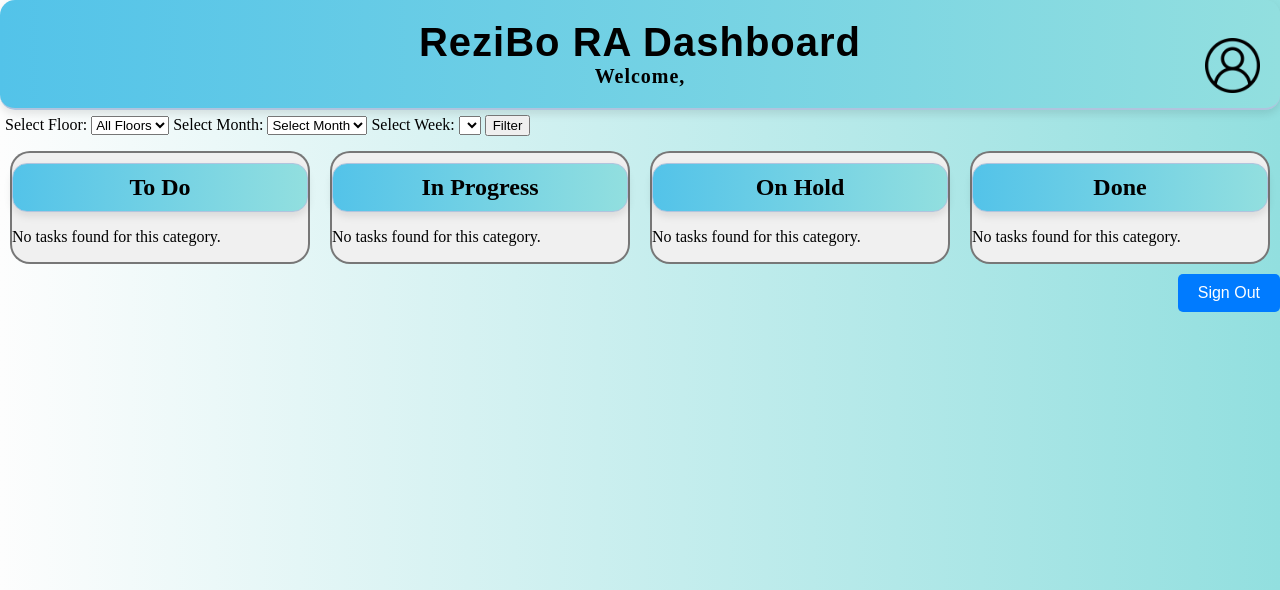
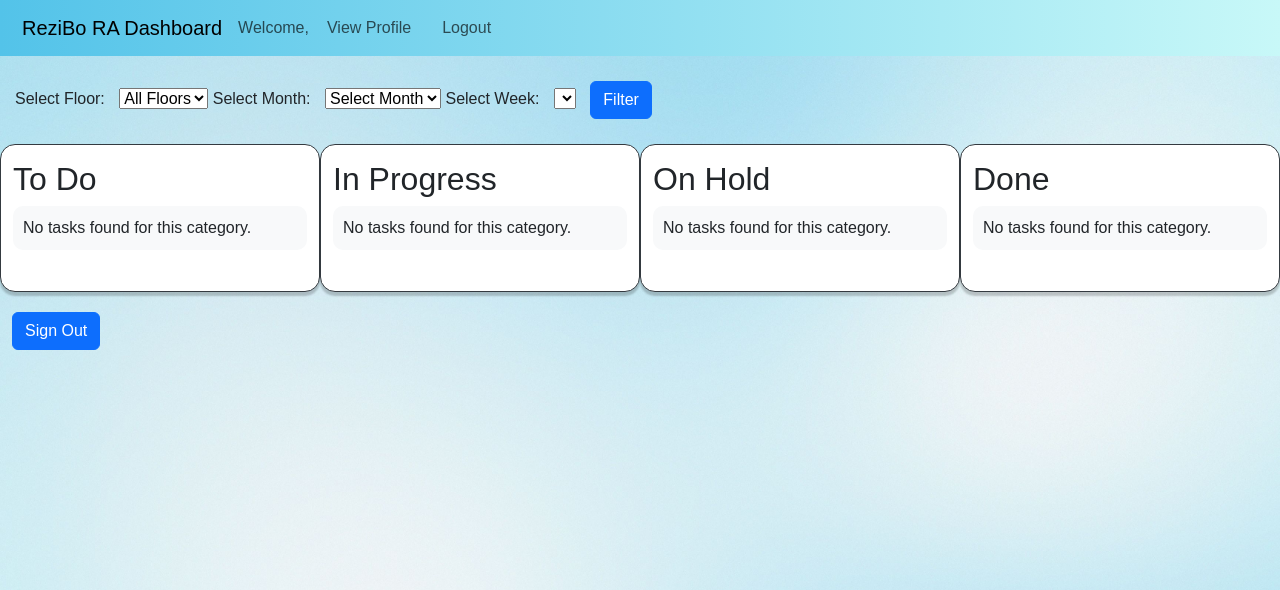
Before and after one commit to david7franco/ReziBo, a Django app: page /trello/ in a window 1280 px wide. Shown: the top 590 px of the page. Run offline with Django 4.2, Linux system fonts and the light colour scheme; the visitor is signed in with stand-in values (Sample User, id 1); lists and menus that the app fills with data are empty; some libraries are stand-ins or nearby versions.

Commit message:
worked on fixing bootstrap for trello.html/css, fixed func change to show deadline in forms

```diff
--- a/accounts/models.py
+++ b/accounts/models.py
@@ -74,6 +74,7 @@ class Task(models.Model):
     date_posted = models.DateTimeField(default=timezone.now)
     image = models.ImageField(null=True, blank=True)
     file = models.FileField(null=True, blank=True)
+    task_deadline = models.DateField(default=timezone.now)
 
     def __str__(self):
         return self.title
--- a/accounts/static/accounts/trello.css
+++ b/accounts/static/accounts/trello.css
@@ -1,154 +1,122 @@
- .container {
-    display: flex;
+body {
+    font-family: Arial, sans-serif;
+    background-image: url('/accounts/static/proj_pic.jpg');
+    background-size: cover;
+    background-repeat: no-repeat;
+    background-attachment: fixed;
 }
- .task-list {
-    display: block;
+.navbar {
+    background: linear-gradient(to right, #53c3e9, #c8f8f8);
+    color: white;
 }
 
- .column {
-    flex: 1;
-    margin: 10px;
+.navbar-brand, .navbar-nav .nav-link {
+    color: white;
+    margin-right: 5px;
+    margin-left: 10px;
 }
 
- ul {
-    list-style-type: none;
-    padding: 0;
+.navbar-brand:hover, .navbar-nav .nav-link:hover {
+    color: #ccc;
 }
 
- li {
+/* Form Styling */
+.form-inline {
+    justify-content: center;
+    padding: 15px;
+}
+
+.form-inline label {
+    margin-right: 10px;
+}
+
+.form-inline .btn {
+    margin-top: 10px;
+    margin-left: 10px;
     margin-bottom: 10px;
 }
 
-body {
-    margin: 0;
-    padding: 0;
-    background: linear-gradient(to right, #fdfdfd, #92dfdf);
+/* Column Styling */
+.col-md-3 {
+    border: 1px solid #343a40; /* Dark shade for the border */
+    border-radius: 15px; /* Rounded borders */
+    background-color: white; /* Background color for contrast */
+    padding: 15px; /* Padding inside the columns */
+    margin-bottom: 20px; /* Space between columns */
+    box-shadow: 0 4px 2px 0 rgba(0, 0, 0, 0.2); /* Adding a subtle shadow for depth */
+    width: calc(25% - 20px); /* Adjust width to account for margins */
+
 }
 
-.header {
-    color: #000000;
-    font-size: 20px;
-    font-weight: bold;
-    letter-spacing: 1px;
-    padding: 1em 0;
-    background: linear-gradient(to right, #53c3e9, #92dfdf);
-    text-align: center;
-    border-bottom: 2px solid #B0C4DE;
-    border-radius: 15px;
-    padding: 20px;
-    box-shadow: 0 4px 8px rgba(0, 0, 0, 0.1);
-}
-.status-heading {
-    text-align: center;
-    background: linear-gradient(to right, #53c3e9, #92dfdf);
-    border: 1px solid #B0C4DE;
-    border-radius: 15px;
-    padding: 10px;
-    box-shadow: 0 4px 8px rgba(0, 0, 0, 0.1);
-    width: auto;
-    background-color: #f0f0f0;
-    margin: 10px auto;
+/* Task List Styling */
+.task-list {
+    list-style-type: none; /* Remove default list styling */
+    padding: 0; /* Remove default padding */
 }
 
-h1 {
-    margin: 0;
-    font-family: Arial, sans-serif;
-}
-
-.columnborders {
-    border: 2px solid rgba(0, 0, 0, 0.5);
-    background-color: #f0f0f0;
-    border-radius: 20px;
+.task-list li {
+    padding: 10px; /* Padding for each list item */
+    margin-bottom: 10px; /* Space between list items */
+    background-color: #f8f9fa; /* Light background for the list items */
+    border-radius: 10px; /* Rounded corners for list items */
 }
 
 .taskborders {
-    background-color: #FFF;
-    border-radius: 10px;
-}
- .time-selector {
-    padding: 5px 5px;
- }
-.desc {
-    display: none;
+    padding: 10px;
+    border: 1px solid #ddd;
+    border-radius: 5px;
+    margin-bottom: 15px;
+    box-shadow: 0 4px 8px rgba(0,0,0,0.1); /* Optional: adds a subtle shadow for depth */
+    background-color: #f9f9f9;
 }
 
-.dropbtn {
-    background-color: #b4c0c4;
+/* Dropdown Styling */
+.dropdown .dropbtn {
+    background-color: #007bff;
     color: white;
-    padding: 10px;
-    font-size: 12px;
+    padding: 6px 12px;
     border: none;
     cursor: pointer;
-  }
-
- .dropbtn:hover, .dropbtn:focus {
-    background-color: #b4c0c4;
-}
-
- .dropdown {
-    position: relative;
-    display: inline-block;
+    border-radius: 4px;
+    margin-bottom: 5px;
 }
 
 .dropdown-content {
     display: none;
     position: absolute;
-    top: 0;  /* This will align it with the top of the main button */
-    left: 100%;  /* This will move it to the right side of the main button */
-    box-shadow: 0px 8px 16px 0px rgba(0,0,0,0.2);
+    background-color: #f1f1f1;
+    min-width: 160px;
+    box-shadow: 0px 8px 8px 0px rgba(0,0,0,0.2);
     z-index: 1;
-    white-space: nowrap;
 }
 
 .dropdown-content button {
     color: black;
-    padding: 8px 10px;
+    padding: 12px 16px;
     text-decoration: none;
-    display: inline-block;
-    font-size: 12px;
+    display: block;
+    border: none;
+    background: none;
+    text-align: left;
 }
 
- .dropdown-content button:hover {
-    background-color: #ddd
+.dropdown-content button:hover {background-color: #ddd;}
+
+.dropdown:hover .dropdown-content {display: block;}
+
+/* Responsive Adjustments */
+@media (max-width: 768px) {
+    .form-inline {
+        flex-direction: column;
+        align-items: stretch;
     }
 
- .dropdown:hover .dropdown-content {
-    display: block;
+    .form-inline .form-control, .form-inline .form-select, .form-inline .btn {
+        width: 100%;
+        margin-top: 10px;
     }
 
-.profile-icon {
-    width: 80px !important;
-    height: 80px !important;
-    position: absolute;
-    top: 10px;
-    right: 10px;
-    margin-top: 5px;
+    .form-inline label {
+        width: 100%;
     }
-.logout {
-    margin-left: auto;
-    float: right;
-    text-decoration: none;
-    padding: 10px 20px;
-    background-color: #007bff;
-    color: #fff;
-    border: none;
-    border-radius: 5px;
-    cursor: pointer;
-    transition: background-color 0.3s ease;
-    font-family: sans-serif;
-
 }
-.logout:hover {
-    text-decoration: none;
-    background-color: #0056b3;
-}
-
-.logout a.btn {
-    color: white;
-    text-decoration: none;
-}
-.logout a.btn:hover {
-    color: white;
-    text-decoration: none;
-    background-color: #0056b3;
-}
--- a/accounts/templates/registration/trello.html
+++ b/accounts/templates/registration/trello.html
@@ -7,22 +7,53 @@
     <meta charset="UTF-8">
     <title>ReziBo Dashboard</title>
     <link rel="stylesheet" type="text/css" href="{% static "accounts/trello.css" %}">
+    {% load bootstrap5 %}
+    {% bootstrap_css %}
+    {% bootstrap_javascript %}
 </head>
+<style>
+    body {
+        font-family: Arial, sans-serif;
+        background-image: url("{% static 'proj_pic.jpg' %}");
+        background-size: cover;
+        background-repeat: no-repeat;
+        background-attachment: fixed;
+    }
+</style>
 
 <body>
-<div class="header">
-    <h1>ReziBo RA Dashboard</h1>
-    <div class="header-left">
+    <nav class="navbar navbar-expand-lg navbar-light bg-primary">
+        <div class="container-fluid">
+            <a class="navbar-brand" href="#">ReziBo RA Dashboard</a>
+            <div class="collapse navbar-collapse" id="navbarSupportedContent">
                 {% if user.is_authenticated %}
-            <span>Welcome, {{ user.rauser.ra_name }}</span>
+                    <span class="navbar-text">
+                        Welcome, {{ user.rauser.ra_name }}
+                    </span>
                 {% endif %}
+                <ul class="navbar-nav me-auto">
+                    <li class="nav-item">
+                        <a class="nav-link" href="{% url 'profile-view' %}">
+                            <span class="navbar-text">
+                                View Profile
+                            </span>
+                        </a>
+                    </li>
+                    <li class="nav-item">
+
+                        <a class="nav-link" href="{% url 'logout' %}">
+                            <span class="navbar-text">
+                                Logout
+                            </span>
+                        </a>
+                    </li>
+                </ul>
             </div>
-    <a href="{% url 'profile-view' %}" class="button">
-    <img src="{% static "user.png" %}" alt="Profile Icon" id="profile-icon" style="width: 55px; height: 55px; float: right; margin-top: -50px;"> </a>
         </div>
-
-<div class="time-selector">
-    <form method="get" id="dateForm">
+    </nav>
+<!-- Time Selector Form -->
+<div class="col-auto">
+    <form method="get" id="dateForm" class="form-inline">
         <!-- Floor Selector -->
         <label for="floor">Select Floor: </label>
         <select id="floor" name="floor">
@@ -48,19 +79,18 @@
         </select>
 
         <!-- Filter Button -->
-        <button type="submit">Filter</button>
+        <button type="submit" class="btn btn-primary">Filter</button>
     </form>
 </div>
-
-<div class="container">
-    <div class="column columnborders">
-        <h2 class="status-heading">
-            To Do
-        </h2>
-        <ul id="todo-tasks" class="task-list">
-
+<!-- Main container-->
+<div class="container-fluid">
+    <div class="row">
+        <!-- To Do Column -->
+        <div class="col-md-3">
+            <h2>To Do</h2>
+            <div class="list-group">
+                <ul id="to-do" class="task-list">
                     {% for task in tasks %}
-
                         {% if task.status == 1 %}
                             <div class="dropdown">
                                 <button class="dropbtn">Move to...</button>
@@ -83,11 +118,13 @@
                     {% endfor %}
                 </ul>
             </div>
+        </div>
 
-    <div class="column columnborders">
+        <div class="col-md-3">
             <h2 class="status-heading">
                 In Progress
             </h2>
+            <div class="list-group">
                 <ul id="in-progress" class="task-list">
                     {% for task in tasks %}
                         {% if task.status == 2 %}
@@ -112,11 +154,13 @@
                     {% endfor %}
                 </ul>
             </div>
+        </div>
 
-    <div class="column columnborders">
+        <div class="col-md-3">
             <h2 class="status-heading">
                 On Hold
             </h2>
+            <div class="list-group">
                 <ul id="on-hold" class="task-list">
                 {% for task in tasks %}
                     {% if task.status == 3 %}
@@ -140,11 +190,14 @@
                 {% endfor %}
                 </ul>
             </div>
-
-    <div class="column columnborders">
+        </div>
+        <div class="col-md-3">
+            <div class="list-group">
                 <h2 class="status-heading">
                     Done
                 </h2>
+            </div>
+            <div class="list-group">
                 <ul id="done" class="task-list">
                     {% for task in tasks %}
                         {% if task.status == 4 %}
@@ -169,24 +228,26 @@
                 </ul>
             </div>
         </div>
+    </div>
+</div>
 
-<div class= 'logout'>
+<div class="container-fluid">
     <a href="{% url 'logout' %}" class="btn btn-primary">Sign Out</a>
 </div>
 
 <script>
     document.addEventListener('DOMContentLoaded', function() {
-    const buttons = document.querySelectorAll('.toggle-button');
+        const toggleButtons = document.querySelectorAll('.toggle-button');
 
-    buttons.forEach(button => {
+        toggleButtons.forEach(button => {
             button.addEventListener('click', function() {
                 const targetId = button.getAttribute('data-target');
-            const description = document.getElementById(targetId);
+                const detailsDiv = document.getElementById(targetId);
 
-            if (description.style.display === "none" || description.style.display === "") {
-                description.style.display = "block";
+                if (detailsDiv.style.display === "none" || detailsDiv.style.display === "") {
+                    detailsDiv.style.display = "block";
                 } else {
-                description.style.display = "none";
+                    detailsDiv.style.display = "none";
                 }
             });
         });
```
Also changed, not shown: other parts of accounts/templates/registration/trello.html (+32 -10 lines), accounts/forms.py (+10 -3 lines), accounts/static/accounts/residentDashboard.css (+20 -9 lines), accounts/templates/registration/profile-view-rauser.html (+2 -8 lines), accounts/templates/registration/residentDashboard.html (+39 -14 lines), accounts/static/proj_pic.jpg (added). Lines whose indentation alone changed are shown as unchanged.
